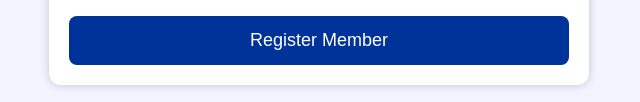
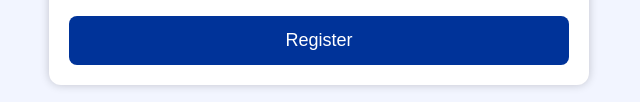
Before and after one commit to bhimakoreganv/bheema-koregaon-id, a plain HTML site: page index.html in a window 1280 px wide. Shown: the part 711-813 px from the top of the page, without its empty margins (321-961 px from the left). Drawn offline with Linux system fonts and the light colour scheme.

Commit message:
Update index.html

```diff
--- a/index.html
+++ b/index.html
@@ -77,7 +77,7 @@ color:black;
 
 <textarea placeholder="Address"></textarea>
 
-<button>Register Member</button>
+<button onclick="location.href='register.html'">Register</button>
 
 </div>
 
```
